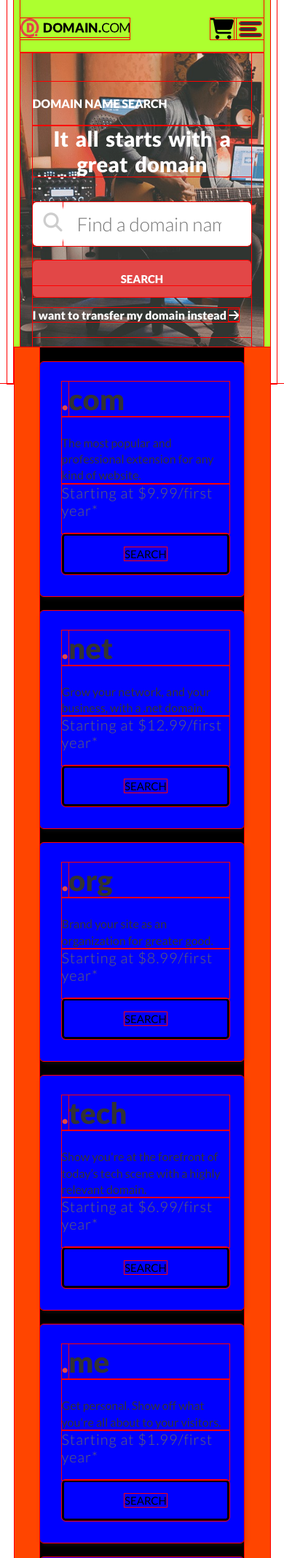
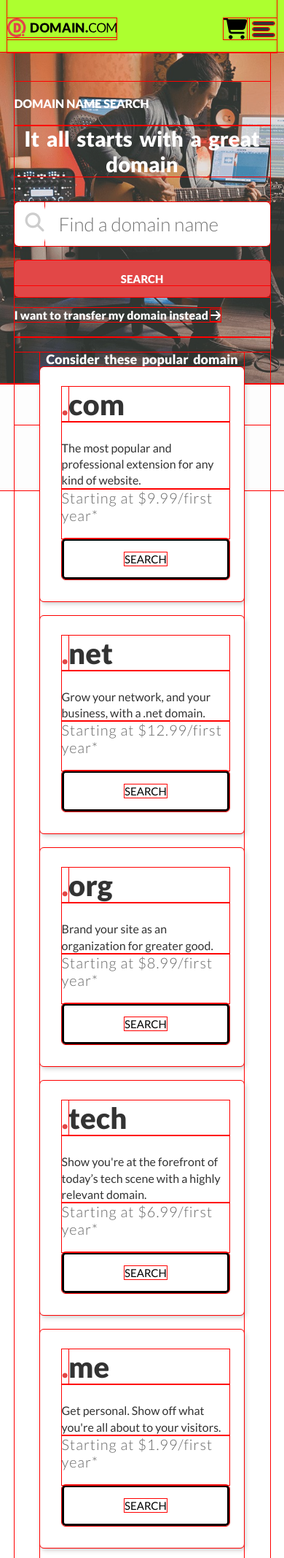
Before and after one commit to Billyngwa/Go-daddy-pricing-page, a PHP site: page / in a window 390 px wide. Shown: the top 2135 px of the page at 73% size. Run offline with PHP 8.4, Linux system fonts and the light colour scheme; some libraries are stand-ins or nearby versions.

Commit message:
third overflow resolution

```diff
--- a/assets/css/mobile/_footer.scss
+++ b/assets/css/mobile/_footer.scss
@@ -140,14 +140,15 @@ footer{
                         position: absolute;
                         top: 0;
                         display: flex;
-                        width:54%;
+                        width:80%;
+
                         padding: 0px 2px;
-                        margin-left:23%;
+                        margin-left:10%;
 
                         li{
-
+                            width: 16%;
                             a{
-                                margin: 0px 30px 0px 0px;
+                                margin: 0px 0px 0px 0px;
                             }
                         }
                     }
--- a/assets/css/mobile/_header.scss
+++ b/assets/css/mobile/_header.scss
@@ -1,8 +1,6 @@
 header{
-    @include container(95%, 2.5%);
     .header_section{
         background-color: greenyellow;
-        @include container(95%, 2.5%);
         .container{
            @include container(95%, 2.5%);
             #nav_panel, .help_cart_login{
@@ -28,7 +26,7 @@ header{
         .hero{
             background-size:cover;
             // width:100%;
-            @include container(95%,2.5%);
+            // @include container(95%,2.5%);
 
             max-height:12cm;
             .banner_section{
@@ -67,7 +65,7 @@ header{
                         }
                     }
                     .domain_consideration{
-                        padding:0px 0px 0px 0px;
+                        margin:0px 0px 0px 0px;
                         font-size: 18px;
                         font-weight: 700;
                     }
--- a/assets/css/mobile/_section.scss
+++ b/assets/css/mobile/_section.scss
@@ -3,19 +3,19 @@
 }
 section{
     .section_one_main{
-        top: -50px;
-        background-color: orangered;
+        top: -43px;
+        // background-color: orangered;
         @include container(90%,5%);
         .section_one{
             display:flex;
             align-self: center;
             flex-wrap: wrap;
             @include container(80%, 10%);
-            background-color: black;
+            // background-color: black;
 
             .list_items{
                 width: 100%;
-                background-color: blue;
+                // background-color: blue;
                 box-shadow: 2px 3px 6px #33333346;
 
             }
--- a/assets/css/style.css
+++ b/assets/css/style.css
@@ -2178,14 +2178,8 @@ footer div.footer_section div.footer_right_blog div.footer_container .copyright_
 }
 
 @media (max-width: 767px) {
-  header {
-    width: 95%;
-    margin-left: 2.5%;
-  }
   header .header_section {
     background-color: greenyellow;
-    width: 95%;
-    margin-left: 2.5%;
   }
   header .header_section .container {
     width: 95%;
@@ -2210,8 +2204,6 @@ footer div.footer_section div.footer_right_blog div.footer_container .copyright_
   }
   header .header_section .hero {
     background-size: cover;
-    width: 95%;
-    margin-left: 2.5%;
     max-height: 12cm;
   }
   header .header_section .hero .banner_section .form_and_headings {
@@ -2248,7 +2240,7 @@ footer div.footer_section div.footer_right_blog div.footer_container .copyright_
     font-size: 16px;
   }
   header .header_section .hero .banner_section .form_and_headings .domain_consideration {
-    padding: 0px 0px 0px 0px;
+    margin: 0px 0px 0px 0px;
     font-size: 18px;
     font-weight: 700;
   }
@@ -2256,8 +2248,7 @@ footer div.footer_section div.footer_right_blog div.footer_container .copyright_
     outline: 1px solid red;
   }
   section .section_one_main {
-    top: -50px;
-    background-color: orangered;
+    top: -43px;
     width: 90%;
     margin-left: 5%;
   }
@@ -2271,11 +2262,9 @@ footer div.footer_section div.footer_right_blog div.footer_container .copyright_
         flex-wrap: wrap;
     width: 80%;
     margin-left: 10%;
-    background-color: black;
   }
   section .section_one_main .section_one .list_items {
     width: 100%;
-    background-color: blue;
     -webkit-box-shadow: 2px 3px 6px #33333346;
             box-shadow: 2px 3px 6px #33333346;
   }
@@ -2568,12 +2557,15 @@ footer div.footer_section div.footer_right_blog div.footer_container .copyright_
     display: -webkit-box;
     display: -ms-flexbox;
     display: flex;
-    width: 54%;
+    width: 80%;
     padding: 0px 2px;
-    margin-left: 23%;
+    margin-left: 10%;
+  }
+  footer div.footer_section div.footer_right_blog div.footer_container .copyright_social_media .socialmedia li {
+    width: 16%;
   }
   footer div.footer_section div.footer_right_blog div.footer_container .copyright_social_media .socialmedia li a {
-    margin: 0px 30px 0px 0px;
+    margin: 0px 0px 0px 0px;
   }
   footer div.footer_section div.footer_right_blog div.footer_container .copyright_social_media p {
     text-align: center;
```
Also changed, not shown: 1 other file.
